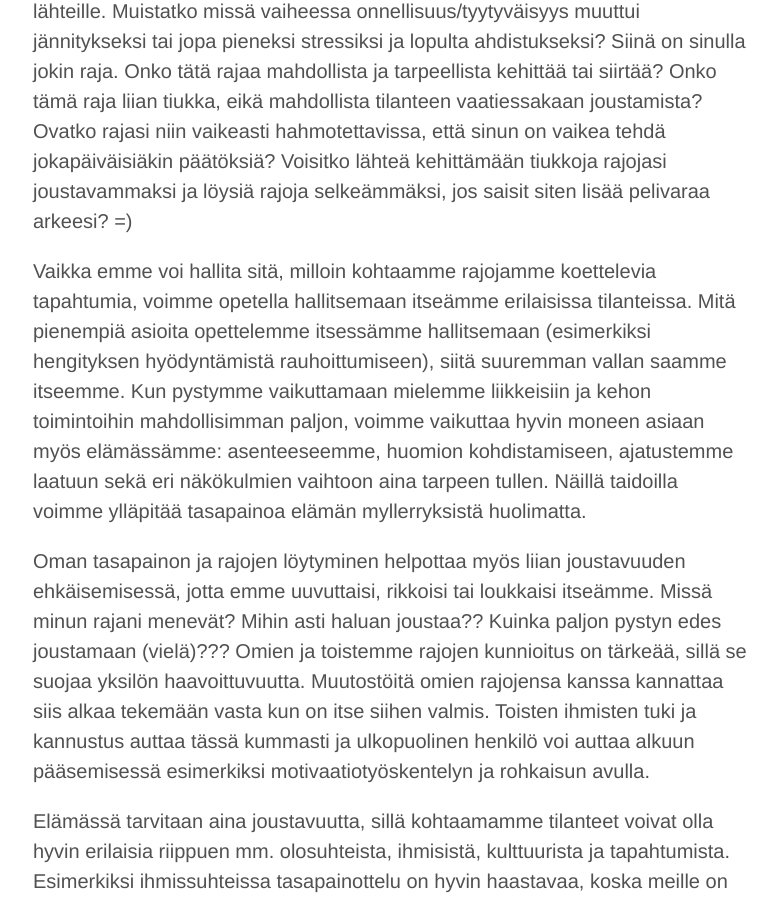
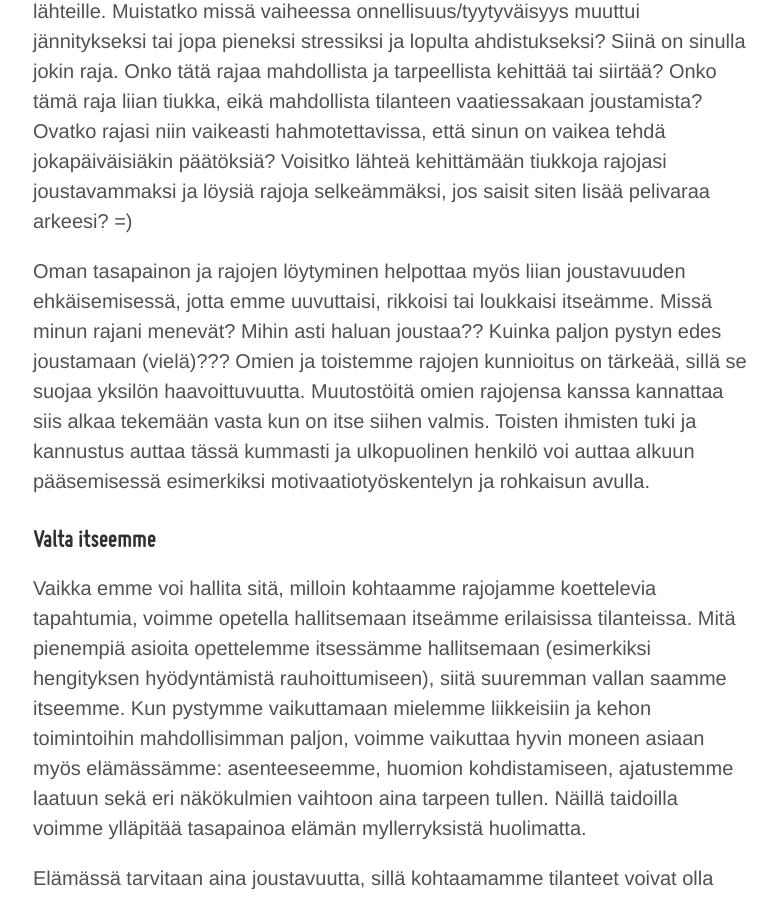
Before and after one commit to niinapiira/neppari.net, a Jekyll site: the page built from _posts/2016-03-17-tasapainoa-ja-joustavuutta-elamaan.md, in a window 1280 px wide and 900 px high, scrolled down 1869 px. Shown: the whole window, without its empty margins (247-1024 px from the left). Built offline with Jekyll 4.4.1, drawn with Linux system fonts in a browser that asks for light colours.

Commit message:
Updated 2016-03-17-tasapainoa-ja-joustavuutta-elamaan.md

```diff
--- a/_posts/2016-03-17-tasapainoa-ja-joustavuutta-elamaan.md
+++ b/_posts/2016-03-17-tasapainoa-ja-joustavuutta-elamaan.md
@@ -24,10 +24,12 @@ Ja tämä pätee elämässä aika lailla kaikkeen. Rajat. Jokaisen yksilön on h
 
 Omien rajojen hakemisessa voi lähteä helposti liikkeelle esimerkiksi onnistumisten muistelulla, sillä sen avulla pääsee käsiksi onnellisuutensa lähteille. Muistatko missä vaiheessa onnellisuus/tyytyväisyys muuttui jännitykseksi tai jopa pieneksi stressiksi ja lopulta ahdistukseksi? Siinä on sinulla jokin raja. Onko tätä rajaa mahdollista ja tarpeellista kehittää tai siirtää? Onko tämä raja liian tiukka, eikä mahdollista tilanteen vaatiessakaan joustamista? Ovatko rajasi niin vaikeasti hahmotettavissa, että sinun on vaikea tehdä jokapäiväisiäkin päätöksiä? Voisitko lähteä kehittämään tiukkoja rajojasi joustavammaksi ja löysiä rajoja selkeämmäksi, jos saisit siten lisää pelivaraa arkeesi? =)
 
-Vaikka emme voi hallita sitä, milloin kohtaamme rajojamme koettelevia tapahtumia, voimme opetella hallitsemaan itseämme erilaisissa tilanteissa. Mitä pienempiä asioita opettelemme itsessämme hallitsemaan (esimerkiksi hengityksen hyödyntämistä rauhoittumiseen), siitä suuremman vallan saamme itseemme. Kun pystymme vaikuttamaan mielemme liikkeisiin ja kehon toimintoihin mahdollisimman paljon, voimme vaikuttaa hyvin moneen asiaan myös elämässämme: asenteeseemme, huomion kohdistamiseen, ajatustemme laatuun sekä eri näkökulmien vaihtoon aina tarpeen tullen. Näillä taidoilla voimme ylläpitää tasapainoa elämän myllerryksistä huolimatta.
-
 Oman tasapainon ja rajojen löytyminen helpottaa myös liian joustavuuden ehkäisemisessä, jotta emme uuvuttaisi, rikkoisi tai loukkaisi itseämme. Missä minun rajani menevät? Mihin asti haluan joustaa?? Kuinka paljon pystyn edes joustamaan (vielä)???
 Omien ja toistemme rajojen kunnioitus on tärkeää, sillä se suojaa yksilön haavoittuvuutta. Muutostöitä omien rajojensa kanssa kannattaa siis alkaa tekemään vasta kun on itse siihen valmis. Toisten ihmisten tuki ja kannustus auttaa tässä kummasti ja ulkopuolinen henkilö voi auttaa alkuun pääsemisessä esimerkiksi motivaatiotyöskentelyn ja rohkaisun avulla.
+
+### Valta itseemme
+
+Vaikka emme voi hallita sitä, milloin kohtaamme rajojamme koettelevia tapahtumia, voimme opetella hallitsemaan itseämme erilaisissa tilanteissa. Mitä pienempiä asioita opettelemme itsessämme hallitsemaan (esimerkiksi hengityksen hyödyntämistä rauhoittumiseen), siitä suuremman vallan saamme itseemme. Kun pystymme vaikuttamaan mielemme liikkeisiin ja kehon toimintoihin mahdollisimman paljon, voimme vaikuttaa hyvin moneen asiaan myös elämässämme: asenteeseemme, huomion kohdistamiseen, ajatustemme laatuun sekä eri näkökulmien vaihtoon aina tarpeen tullen. Näillä taidoilla voimme ylläpitää tasapainoa elämän myllerryksistä huolimatta.
 
 Elämässä tarvitaan aina joustavuutta, sillä kohtaamamme tilanteet voivat olla hyvin erilaisia riippuen mm. olosuhteista, ihmisistä, kulttuurista ja tapahtumista. Esimerkiksi ihmissuhteissa tasapainottelu on hyvin haastavaa, koska meille on luontevaa pyrkiä ylläpitämään tasapainoa vuorovaikutuksessa ja suhteissa. Ryhmissä, kuten vaikka perheissä, tilanne on tietysti entistä monimutkaisempi, sillä jokainen yksilö tuo vuorovaikutustilanteisiin omat ainutlaatuisuutensa. Neurokirjon henkilöt tuovat vuorovaikutukseen aivan erityisiä piirteitä, jotka vaativat muilta osapuolilta huomioonottoa ja ymmärrystä.
 
```
